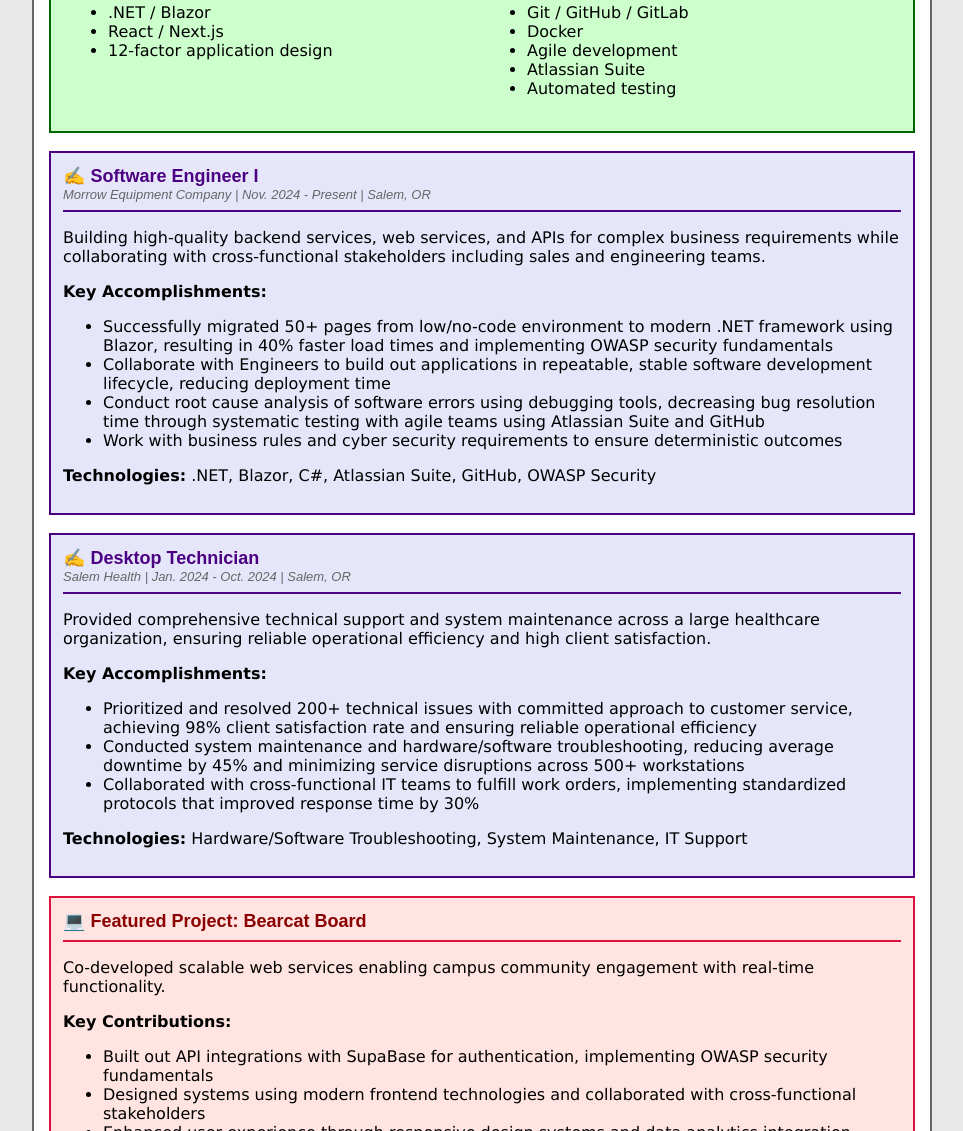
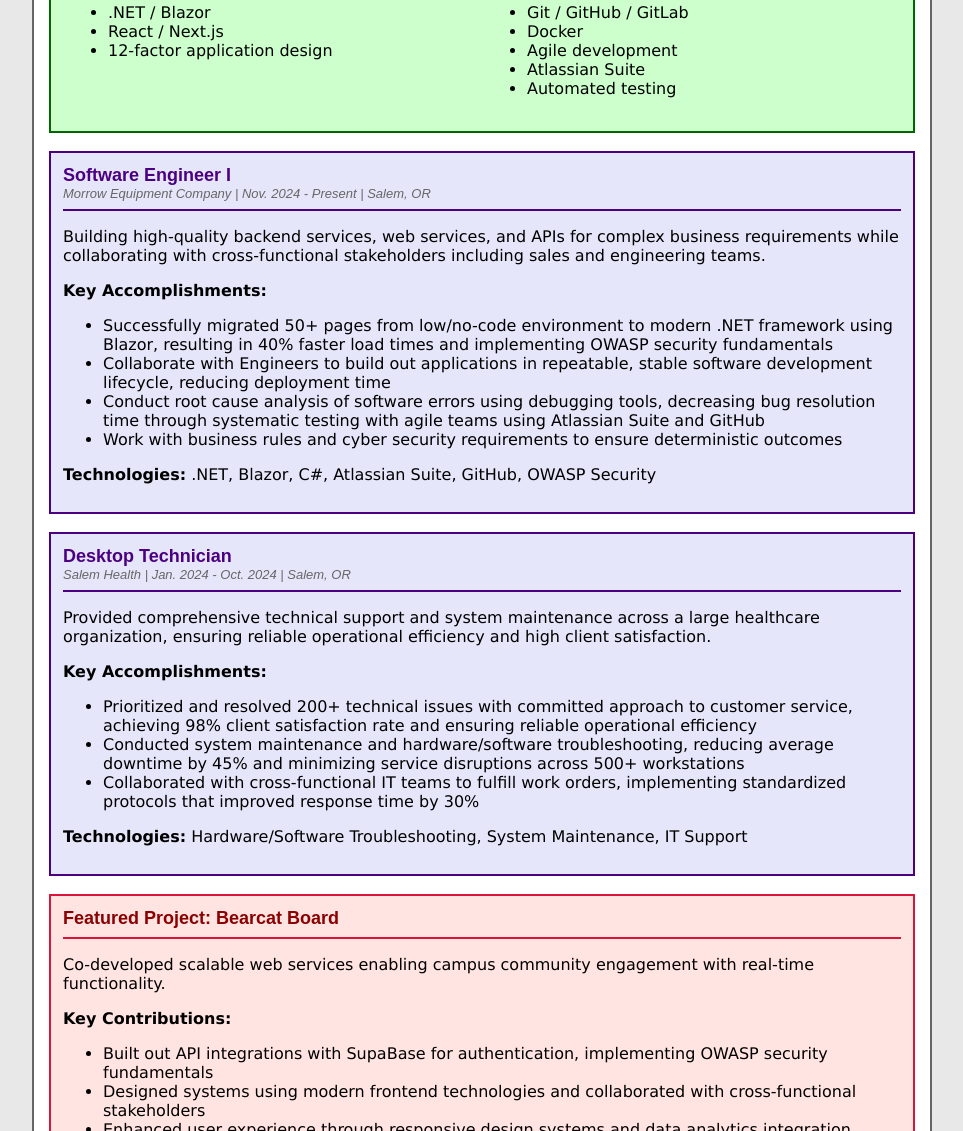
Before and after one commit to jbgaribay/jbgaribay.github.io, a plain HTML site: page experience.html in a window 1280 px wide. Shown: the part 787-1918 px from the top of the page, without its empty margins (158-1121 px from the left). Drawn offline with Linux system fonts and the light colour scheme.

Commit message:
make some changes on the experience page

```diff
--- a/experience.html
+++ b/experience.html
@@ -155,7 +155,7 @@
                         <table width="100%" border="2" cellpadding="12" cellspacing="0" bgcolor="#E6E6FA" bordercolor="#4B0082">
                             <tr>
                                 <td>
-                                    <font size="4" face="Arial" color="#4B0082"><b>&#9997; Software Engineer I</b></font>
+                                    <font size="4" face="Arial" color="#4B0082"><b> Software Engineer I</b></font>
                                     <br>
                                     <font size="2" face="Arial" color="#666666"><i>Morrow Equipment Company | Nov. 2024 - Present | Salem, OR</i></font>
                                     <hr size="1" color="#4B0082">
@@ -194,7 +194,7 @@
                         <table width="100%" border="2" cellpadding="12" cellspacing="0" bgcolor="#E6E6FA" bordercolor="#4B0082">
                             <tr>
                                 <td>
-                                    <font size="4" face="Arial" color="#4B0082"><b>&#9997; Desktop Technician</b></font>
+                                    <font size="4" face="Arial" color="#4B0082"><b> Desktop Technician</b></font>
                                     <br>
                                     <font size="2" face="Arial" color="#666666"><i>Salem Health | Jan. 2024 - Oct. 2024 | Salem, OR</i></font>
                                     <hr size="1" color="#4B0082">
@@ -231,7 +231,7 @@
                         <table width="100%" border="2" cellpadding="12" cellspacing="0" bgcolor="#FFE4E1" bordercolor="#DC143C">
                             <tr>
                                 <td>
-                                    <font size="4" face="Arial" color="#8B0000"><b>&#128187; Featured Project: Bearcat Board</b></font>
+                                    <font size="4" face="Arial" color="#8B0000"><b> Featured Project: Bearcat Board</b></font>
                                     <hr size="1" color="#DC143C">
                                     <font size="3" face="Verdana">
                                         <p>
```
